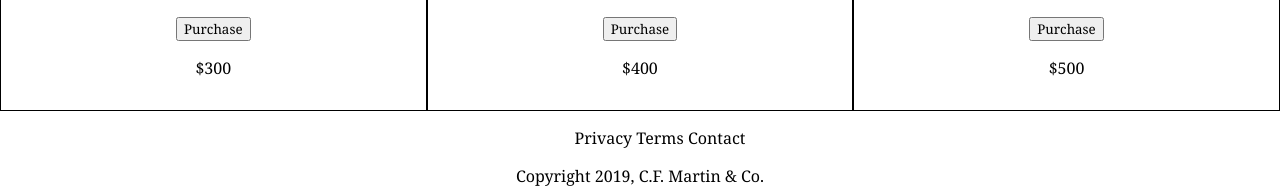
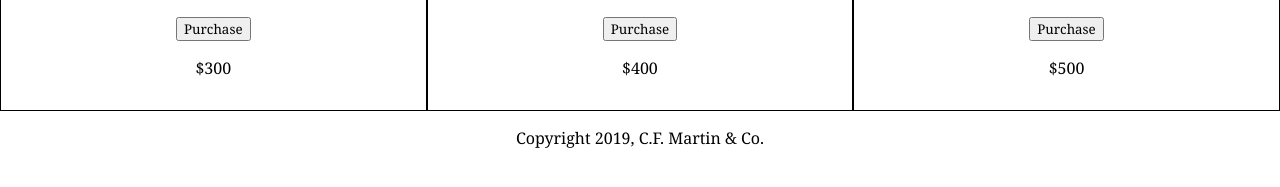
Before and after one commit to bschade18/martin-guitar, a plain HTML site: page index.html in a window 1280 px wide. Shown: the part 1499-1686 px from the top of the page. After the commit the page ends 1658 px from the top, so only its background shows below. Drawn offline with Linux system fonts and the light colour scheme.

Commit message:
Update index.html

```diff
--- a/index.html
+++ b/index.html
@@ -67,11 +67,6 @@
 
 
   <footer>
-    <ul>
-<li>Privacy</li>
-<li>Terms</li>
-<li>Contact</li>
-    </ul>
 <p id="footer">Copyright 2019, C.F. Martin & Co.</p>
   </footer>
     </div>
```
